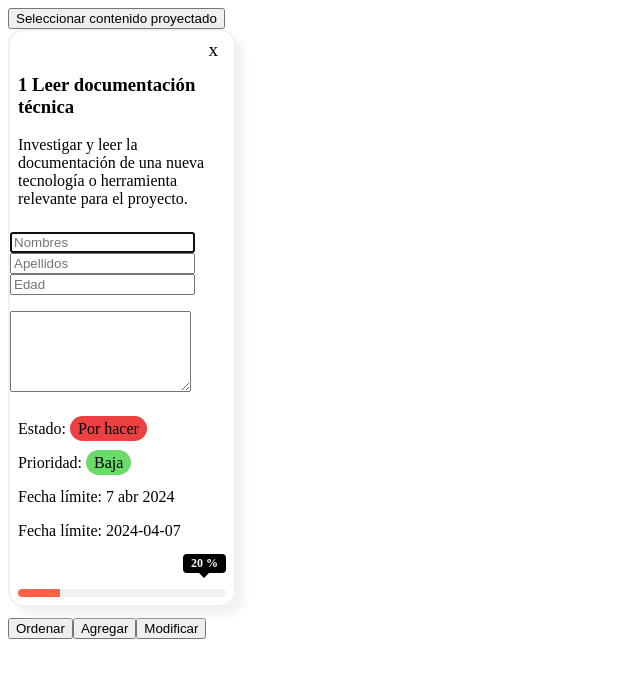
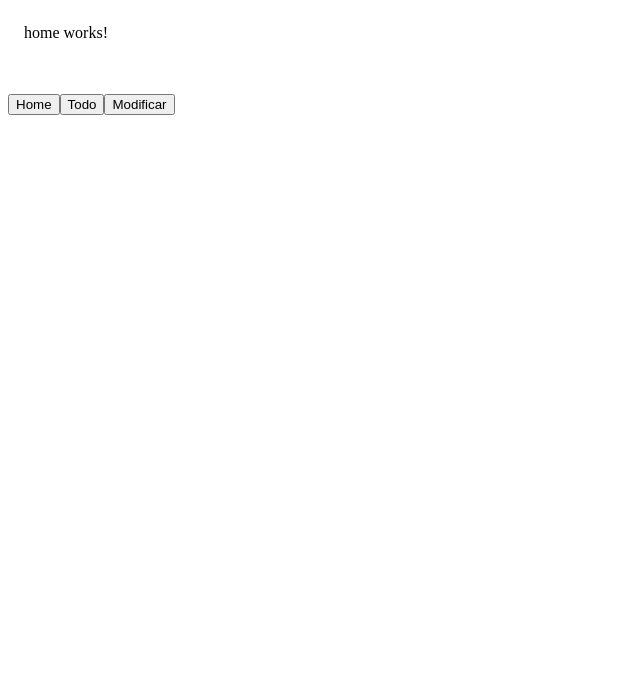
Before and after one commit to jgarea/angular-18-app, an Angular app: page / in a window 1280 px wide. Shown: the top 678 px of the page, without its empty margins (0-640 px from the left). Built offline with nearby package versions, Linux system fonts and the light colour scheme.

Commit message:
update hooks

```diff
--- a/src/app/app.component.html
+++ b/src/app/app.component.html
@@ -3,7 +3,7 @@
     [todoData]="todoData"
     (onClickIcon)="getTodoInfo($event)"
   > -->
-  <app-todo
+  <!-- <app-todo
   *ngIf="todoData"
     [todoData]="todoData"
     (onClickIcon)="todoData = null"
@@ -14,9 +14,9 @@
   <div class="comments" style="margin-top: 1rem;">
     <textarea rows="5"></textarea>
   </div>
-</app-todo>
+</app-todo> -->
 
-<!-- <router-outlet></router-outlet> -->
+<router-outlet></router-outlet>
 
   <!-- *ngFor="
       let todo of todoData;
@@ -30,6 +30,6 @@
 </div>
 <br>
 <br>
-<button (click)="orderData()">Ordenar</button>
-<button (click)="addTodo()">Agregar</button>
+<button (click)="router.navigate([''])">Home</button>
+<button (click)="router.navigate(['/todo'])">Todo</button>
 <button (click)="change()">Modificar</button>
--- a/src/app/app.component.ts
+++ b/src/app/app.component.ts
@@ -1,5 +1,5 @@
 import { Component, ElementRef, QueryList, ViewChild, ViewChildren } from '@angular/core';
-import { RouterOutlet } from '@angular/router';
+import { Router, RouterOutlet } from '@angular/router';
 import { TodoComponent } from './pages/todo/todo.component';
 import { TODO_DATA } from '../assets/todo';
 import { NTodo } from './models/todo.model';
@@ -28,7 +28,9 @@ export class AppComponent {
 //para seleccionar un elemento del DOM
   // @ViewChild(TodoComponent,{read: ElementRef}) todo?: ElementRef;
   @ViewChildren(TodoComponent,{read: ElementRef}) todo?: QueryList<ElementRef>;
-  constructor() {}
+  constructor(
+    public router:Router
+  ) {  }
 
   getTodoInfo(val: NTodo.TodoData){
     console.log('Click en icono: ', val);
--- a/src/app/app.routes.ts
+++ b/src/app/app.routes.ts
@@ -1,3 +1,14 @@
 import { Routes } from '@angular/router';
+import { TodoComponent } from './pages/todo/todo.component';
+import { HomeComponent } from './components/home/home.component';
 
-export const routes: Routes = [];
+export const routes: Routes = [
+    {
+        component: TodoComponent,
+        path: 'todo'
+    },
+    {
+        component: HomeComponent,
+        path: ''
+    }
+];
--- a/src/app/pages/todo/todo.component.ts
+++ b/src/app/pages/todo/todo.component.ts
@@ -3,6 +3,7 @@ import { NTodo } from '../../models/todo.model';
 import { CommonModule,registerLocaleData } from '@angular/common';
 import es from '@angular/common/locales/es';
 import { InputComponent } from '../../components/input/input.component';
+import { TODO_DATA } from '../../../assets/todo';
 registerLocaleData(es);
 
 @Component({
@@ -64,7 +65,8 @@ export class TodoComponent implements OnChanges,OnInit,DoCheck,AfterContentInit,
   }
 
 
-  @Input({required: true}) todoData!: NTodo.TodoData;
+  // @Input({required: true}) todoData!: NTodo.TodoData;
+  @Input({required: true}) todoData: NTodo.TodoData= TODO_DATA[0];
   @Output() onClickIcon = new EventEmitter<NTodo.TodoData>();
   @ViewChild('divRef') divElement?:ElementRef;
 
```
